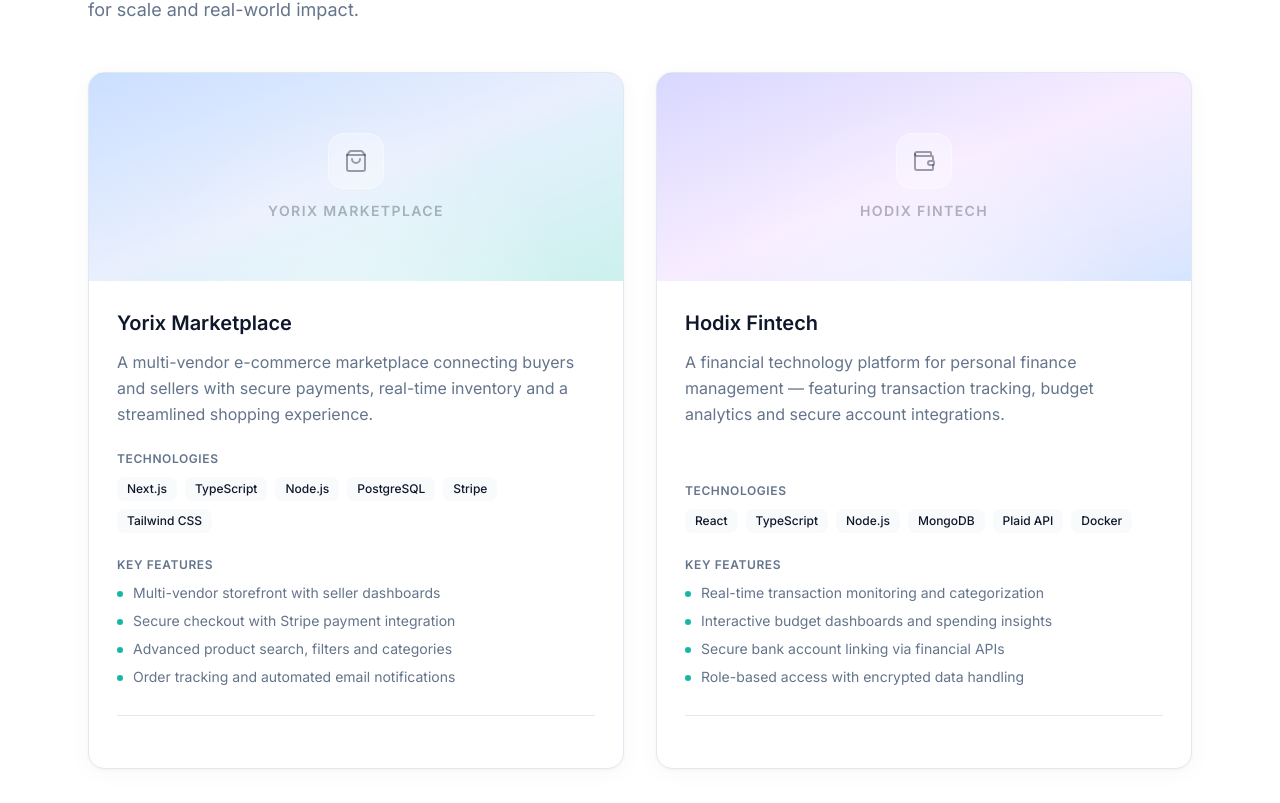
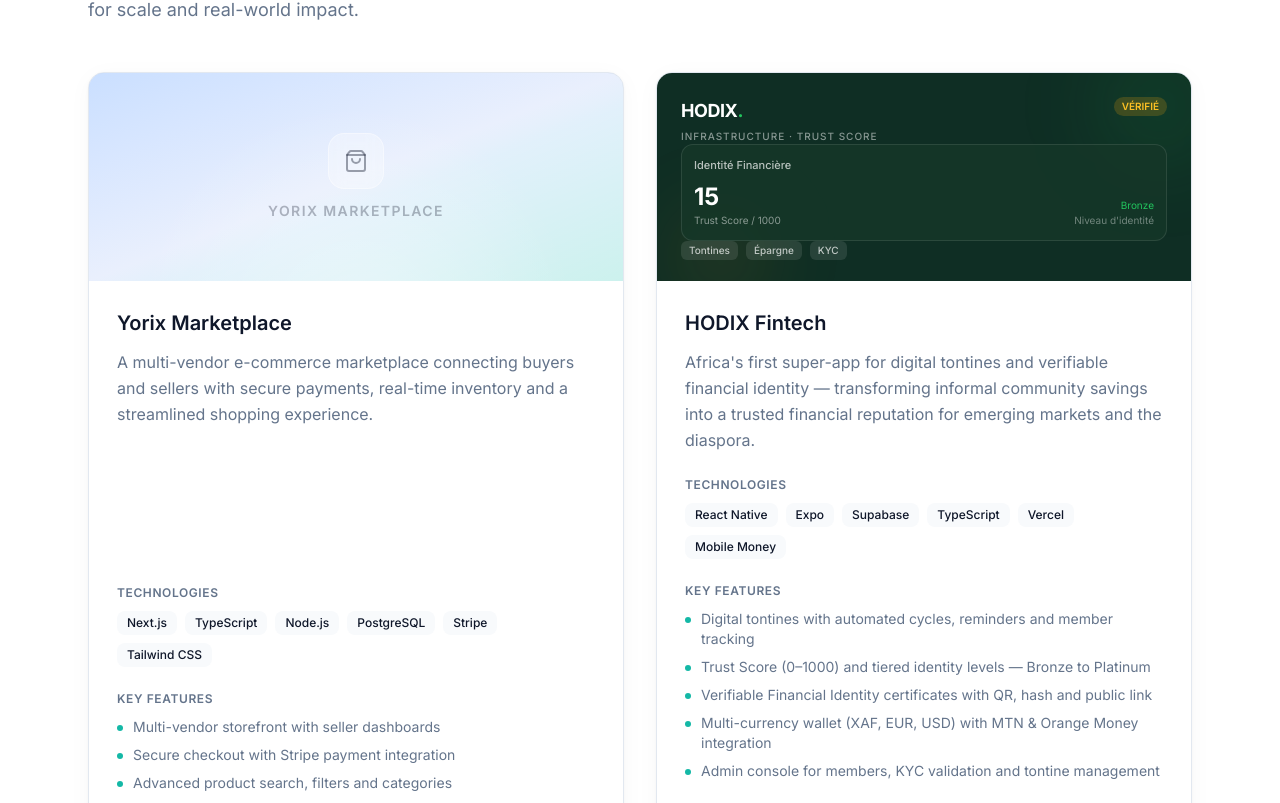
Before and after one commit to raisaodin1-boop/raisa-kouekam-portofolio, a Next.js app: page /en in a window 1280 px wide. Shown: the part 1417-2220 px from the top of the page. Built offline with nearby package versions, Linux system fonts and the light colour scheme.

Commit message:
Update HODIX project with real product content and live URL
Enrich Hodix Fintech card using hodix.app research and UI screenshots:
tontines, Trust Score, financial identity, wallet, admin console.
Add custom preview component, live demo link, and accurate tech stack.

```diff
--- a/src/components/home/FeaturedProjects.tsx
+++ b/src/components/home/FeaturedProjects.tsx
@@ -53,6 +53,7 @@ export function FeaturedProjects({ locale, dict }: FeaturedProjectsProps) {
                 githubUrl={data.githubUrl}
                 gradient={data.gradient}
                 icon={projectIcons[key]}
+                preview={data.preview}
                 labels={{
                   liveDemo: dict.projects.liveDemo,
                   github: dict.projects.github,
--- /dev/null
+++ b/src/components/projects/HodixProjectPreview.tsx
@@ -0,0 +1,55 @@
+"use client";
+
+export function HodixProjectPreview() {
+  return (
+    <div
+      className="relative flex h-52 flex-col justify-between overflow-hidden bg-[#0f2e24] p-5 sm:p-6"
+      aria-hidden
+    >
+      <div className="absolute -right-8 -top-8 h-32 w-32 rounded-full bg-[#22c55e]/10 blur-2xl" />
+      <div className="absolute -bottom-6 left-4 h-24 w-24 rounded-full bg-[#f59e0b]/10 blur-2xl" />
+
+      <div className="relative flex items-start justify-between">
+        <div>
+          <p className="text-lg font-bold tracking-tight text-white">
+            HODIX
+            <span className="text-[#22c55e]">.</span>
+          </p>
+          <p className="mt-1 text-[10px] font-medium uppercase tracking-widest text-white/50">
+            Infrastructure · Trust Score
+          </p>
+        </div>
+        <span className="rounded-full bg-[#f59e0b]/20 px-2 py-0.5 text-[10px] font-semibold uppercase text-[#fbbf24]">
+          Vérifié
+        </span>
+      </div>
+
+      <div className="relative rounded-xl border border-white/10 bg-[#163828]/80 p-3">
+        <p className="text-[11px] font-medium text-white/70">
+          Identité Financière
+        </p>
+        <div className="mt-2 flex items-end justify-between">
+          <div>
+            <p className="text-2xl font-bold text-white">15</p>
+            <p className="text-[10px] text-white/50">Trust Score / 1000</p>
+          </div>
+          <div className="text-right">
+            <p className="text-[10px] text-[#22c55e]">Bronze</p>
+            <p className="text-[10px] text-white/40">Niveau d&apos;identité</p>
+          </div>
+        </div>
+      </div>
+
+      <div className="relative flex gap-2">
+        {["Tontines", "Épargne", "KYC"].map((tag) => (
+          <span
+            key={tag}
+            className="rounded-md bg-white/10 px-2 py-0.5 text-[10px] font-medium text-white/70"
+          >
+            {tag}
+          </span>
+        ))}
+      </div>
+    </div>
+  );
+}
--- a/src/components/projects/ProjectCard.tsx
+++ b/src/components/projects/ProjectCard.tsx
@@ -1,3 +1,4 @@
+import { HodixProjectPreview } from "@/components/projects/HodixProjectPreview";
 import { ProjectImagePlaceholder } from "@/components/projects/ProjectImagePlaceholder";
 import { Badge } from "@/components/ui/Badge";
 import { LinkButton } from "@/components/ui/LinkButton";
@@ -13,6 +14,7 @@ type ProjectCardProps = {
   githubUrl: string;
   gradient: string;
   icon?: LucideIcon;
+  preview?: "hodix";
   labels: {
     liveDemo: string;
     github: string;
@@ -30,15 +32,20 @@ export function ProjectCard({
   githubUrl,
   gradient,
   icon,
+  preview,
   labels,
 }: ProjectCardProps) {
   return (
     <article className="group flex h-full flex-col overflow-hidden rounded-2xl border border-border bg-white card-shadow transition-all duration-300 hover:-translate-y-1 hover:card-shadow-hover">
-      <ProjectImagePlaceholder
-        title={title}
-        gradient={gradient}
-        icon={icon}
-      />
+      {preview === "hodix" ? (
+        <HodixProjectPreview />
+      ) : (
+        <ProjectImagePlaceholder
+          title={title}
+          gradient={gradient}
+          icon={icon}
+        />
+      )}
 
       <div className="flex flex-1 flex-col p-6 sm:p-7">
         <h3 className="text-xl font-semibold text-dark transition-colors group-hover:text-primary">
--- a/src/components/projects/ProjectsContent.tsx
+++ b/src/components/projects/ProjectsContent.tsx
@@ -44,6 +44,7 @@ export function ProjectsContent({ dict }: ProjectsContentProps) {
                 githubUrl={data.githubUrl}
                 gradient={data.gradient}
                 icon={projectIcons[key]}
+                preview={data.preview}
                 labels={{
                   liveDemo: dict.projects.liveDemo,
                   github: dict.projects.github,
--- a/src/data/site.ts
+++ b/src/data/site.ts
@@ -54,6 +54,7 @@ export const projectsData: Record<
     liveUrl: string;
     githubUrl: string;
     gradient: string;
+    preview?: "hodix";
   }
 > = {
   yorix: {
@@ -71,16 +72,17 @@ export const projectsData: Record<
   },
   hodix: {
     techStack: [
-      "React",
+      "React Native",
+      "Expo",
+      "Supabase",
       "TypeScript",
-      "Node.js",
-      "MongoDB",
-      "Plaid API",
-      "Docker",
+      "Vercel",
+      "Mobile Money",
     ],
-    liveUrl: "#",
-    githubUrl: "#",
-    gradient: "from-indigo-500/25 via-purple-500/10 to-blue-500/20",
+    liveUrl: "https://www.hodix.app",
+    githubUrl: "",
+    gradient: "from-[#0f2e24] to-[#1a4d3e]",
+    preview: "hodix",
   },
   portfolio: {
     techStack: [
--- a/src/i18n/dictionaries/en.json
+++ b/src/i18n/dictionaries/en.json
@@ -100,13 +100,14 @@
         ]
       },
       "hodix": {
-        "title": "Hodix Fintech",
-        "description": "A financial technology platform for personal finance management — featuring transaction tracking, budget analytics and secure account integrations.",
+        "title": "HODIX Fintech",
+        "description": "Africa's first super-app for digital tontines and verifiable financial identity — transforming informal community savings into a trusted financial reputation for emerging markets and the diaspora.",
         "features": [
-          "Real-time transaction monitoring and categorization",
-          "Interactive budget dashboards and spending insights",
-          "Secure bank account linking via financial APIs",
-          "Role-based access with encrypted data handling"
+          "Digital tontines with automated cycles, reminders and member tracking",
+          "Trust Score (0–1000) and tiered identity levels — Bronze to Platinum",
+          "Verifiable Financial Identity certificates with QR, hash and public link",
+          "Multi-currency wallet (XAF, EUR, USD) with MTN & Orange Money integration",
+          "Admin console for members, KYC validation and tontine management"
         ]
       },
       "portfolio": {
--- a/src/i18n/dictionaries/fr.json
+++ b/src/i18n/dictionaries/fr.json
@@ -100,13 +100,14 @@
         ]
       },
       "hodix": {
-        "title": "Hodix Fintech",
-        "description": "Une plateforme fintech de gestion des finances personnelles — suivi des transactions, analytics budgétaires et intégrations bancaires sécurisées.",
+        "title": "HODIX Fintech",
+        "description": "La première super-app africaine de tontines digitales et d'identité financière vérifiable — transformant l'épargne communautaire informelle en réputation financière pour les marchés émergents et la diaspora.",
         "features": [
-          "Suivi et catégorisation des transactions en temps réel",
-          "Tableaux de bord budgétaires et insights de dépenses",
-          "Connexion sécurisée de comptes bancaires via APIs financières",
-          "Accès par rôles avec chiffrement des données"
+          "Tontines digitales avec cycles automatisés, rappels et suivi des membres",
+          "Trust Score (0–1000) et niveaux d'identité — Bronze à Platinum",
+          "Certificats d'Identité Financière vérifiables (QR, hash, lien public)",
+          "Wallet multi-devises (XAF, EUR, USD) avec MTN & Orange Money",
+          "Console admin : membres, validation KYC et gestion des tontines"
         ]
       },
       "portfolio": {
```
